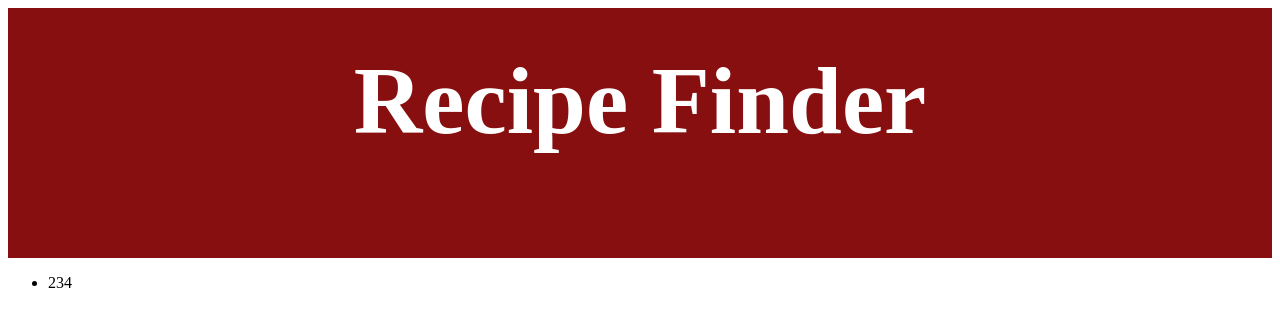
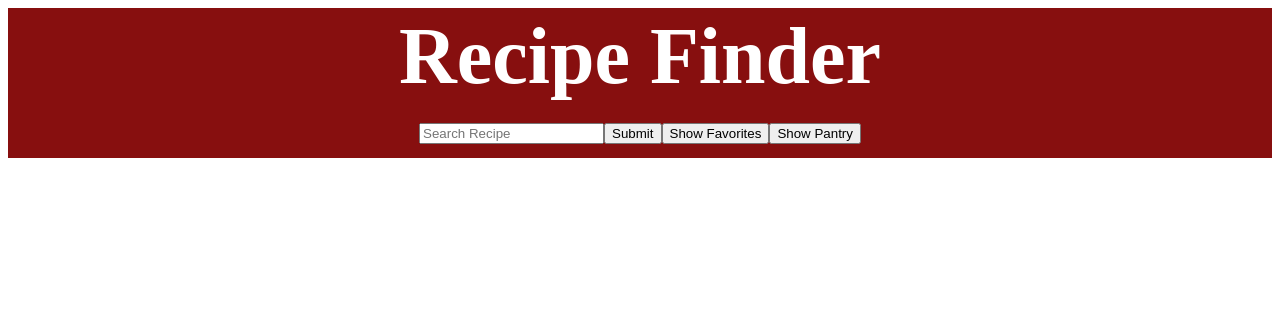
Before and after one commit to KevGrav/recipeDatabase-frontend, a React (Vite) app in the folder recipe-finder/: page / in a window 1280 px wide. Shown: the top 326 px of the page. Built offline with nearby package versions, Linux system fonts and the light colour scheme.

Commit message:
updated recipelist.jsx and css, before axios

```diff
--- a/recipe-finder/src/components/Header/Header.css
+++ b/recipe-finder/src/components/Header/Header.css
@@ -1,5 +1,5 @@
 .header {
-    height: 250px;
+    height: 100px;
     width: 100%;
     background-color: rgb(135, 15, 15);
     display: flex;
@@ -7,7 +7,7 @@
     justify-content: center;
   }
   .header h1 {
-    margin-top: 0px;
-    font-size: 95px;
+    margin-top: 50px;
+    font-size: 80px;
     color: white;
   }
--- a/recipe-finder/src/components/RecipeList/RecipeList.css
+++ b/recipe-finder/src/components/RecipeList/RecipeList.css
@@ -0,0 +1,8 @@
+.form-div{
+    height: 50px;
+    width: 100%;
+    background-color: rgb(135, 15, 15);
+    display: flex;
+    align-items: center;
+    justify-content: center;
+}
--- a/recipe-finder/src/components/RecipeList/RecipeList.jsx
+++ b/recipe-finder/src/components/RecipeList/RecipeList.jsx
@@ -13,25 +13,56 @@ function RecipeList() {
         Ingredients: "Ingredients",
         SeeCompleteRecipe: "See Complete Recipe"
       }
+  ])
+  const [searchQuery, setSearchQuery] = useState("")
 
 
-  ])
 
-  const [recipeInput, setRecipeInput] = useState("")
   return (
     <div>
-      <ul>
-      {
-        recipeList.map(recipe =>{  //I don't have a list, I need to fill the recipe containers
-          return(
-            <li key={recipe.id}>
-            {recipe.name}234
-            </li>
-          )
-        } )
-      }
+        <div className='form-div'>
+          <form>
+            <input
+              type='text'
+              name='searchQuery'
+              placeholder='Search Recipe'
+              onChange={e => setSearchQuery(e.target.value)}
+              value={searchQuery}/>
+            <button type='submit'>Submit</button>
+          </form>
+          <button
+              type='submit'
+              className='favoriteRecipes'
+              onClick={e => getFavorites}
+              >Show Favorites
+          </button>
+          <button
+              type='submit'
+              className='showPantry'
+              onClick={e => getAllPantryItems}
+              >Show Pantry
+          </button>
+        </div>
 
-      </ul>
+        <div className='recipeList-div'>
+
+            {/* {recipeList?.length ? (
+              recipeList.map((recipe, index) =>(
+                <RecipeComponent key={index} recipe={recipe.recipe} />
+              ))
+              ) : (
+              <img className='Placeholder' src="/recipe-finder/food.svg" alt="food pic"/>
+            )} */}
+                {/* return(
+              <li key={recipe.id}>
+              {recipe.name}234
+              </li>
+                )
+              } )
+            } */}
+
+
+        </div>
     </div>
   )
 }
```
